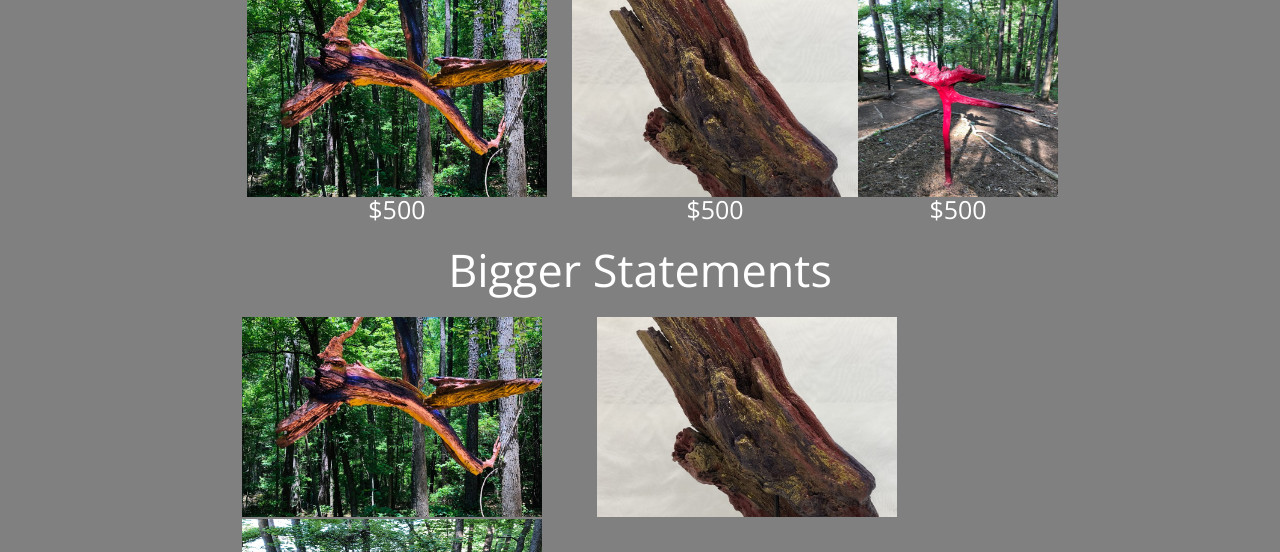
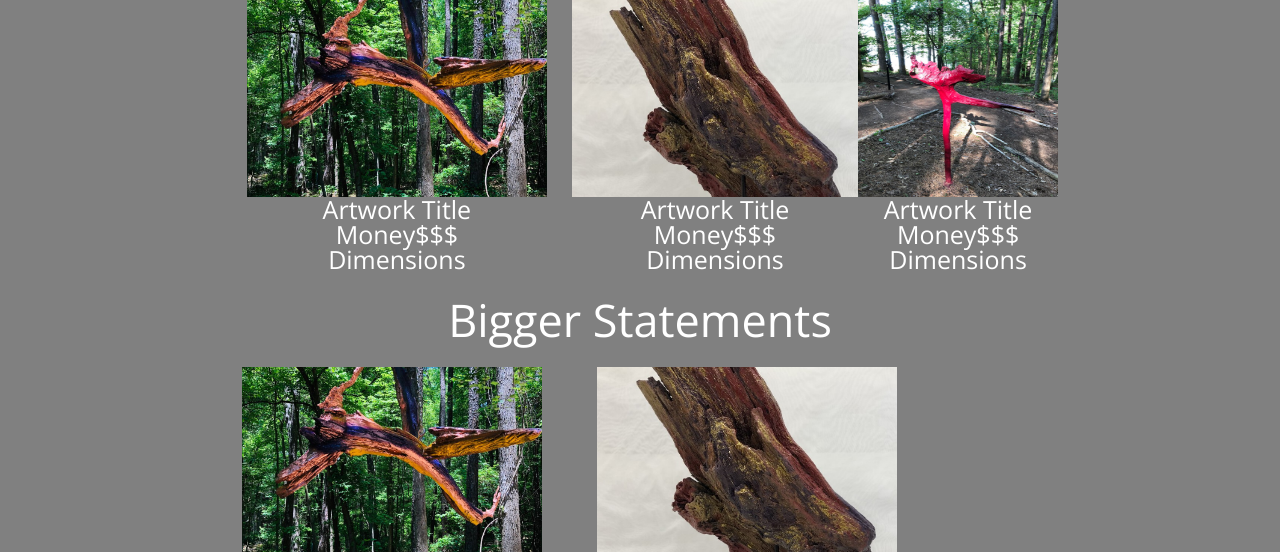
Before and after one commit to 5-Max/washedup, a plain HTML site: page artWork.html in a window 1280 px wide. Shown: the part 548-1100 px from the top of the page. Drawn offline with nearby package versions, Linux system fonts and the light colour scheme.

Commit message:
artwork p

```diff
--- a/artWork.html
+++ b/artWork.html
@@ -52,15 +52,21 @@
         <div class="wrap">
         <!-- Trigger the Modal -->
           <img class="myImg" src="./pics/badCat.jpg" alt="Snow" style="width:100%;max-width:300px">
-          <p>$500</p>
+          <p>Artwork Title</p>
+          <p>Money$$$</p>
+          <p>Dimensions</p>
         </div>
         <div class="wrap">
           <img class="myImg" src="./pics/Flight1.jpg" alt="Snow1" style="width:100%;max-width:300px">
-          <p>$500</p>
+          <p>Artwork Title</p>
+          <p>Money$$$</p>
+          <p>Dimensions</p>
         </div>
         <div class="wrap">
           <img class="myImg" src="./pics/Arabesque.JPG" alt="Snow2" style="width:100%;max-width:300px">
-          <p>$500</p>
+          <p>Artwork Title</p>
+          <p>Money$$$</p>
+          <p>Dimensions</p>
         </div>
         <!-- The Modal -->
         <div id="myModal" class="modal">
```
